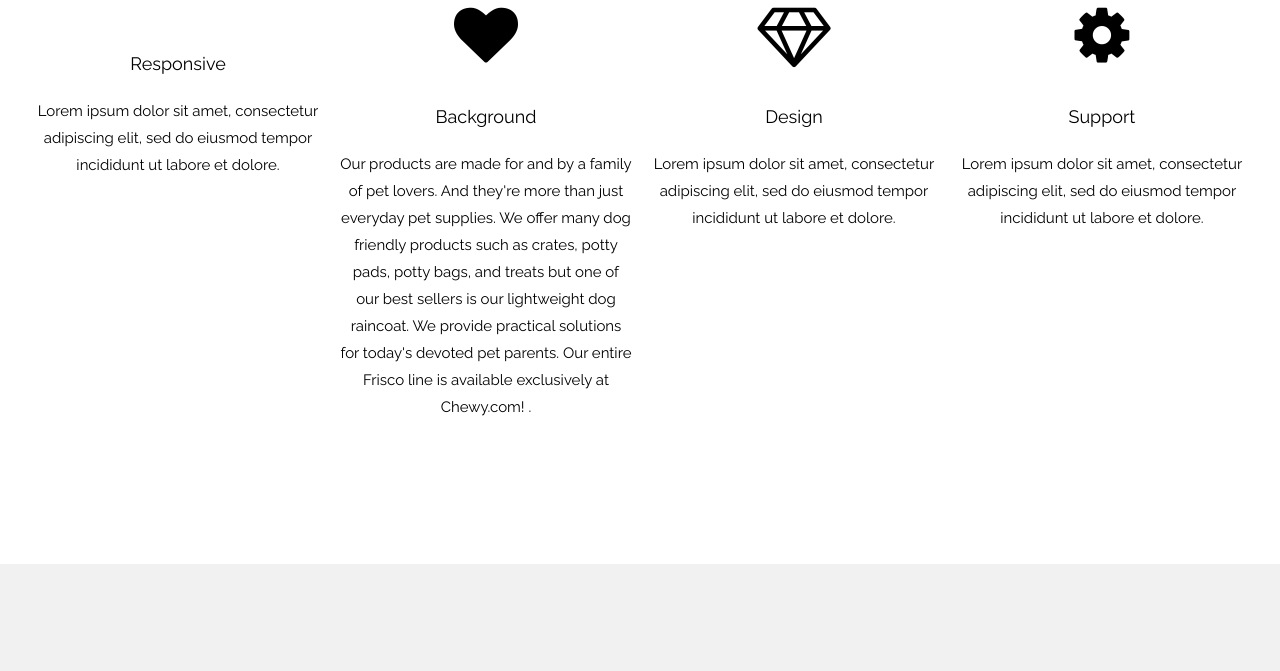
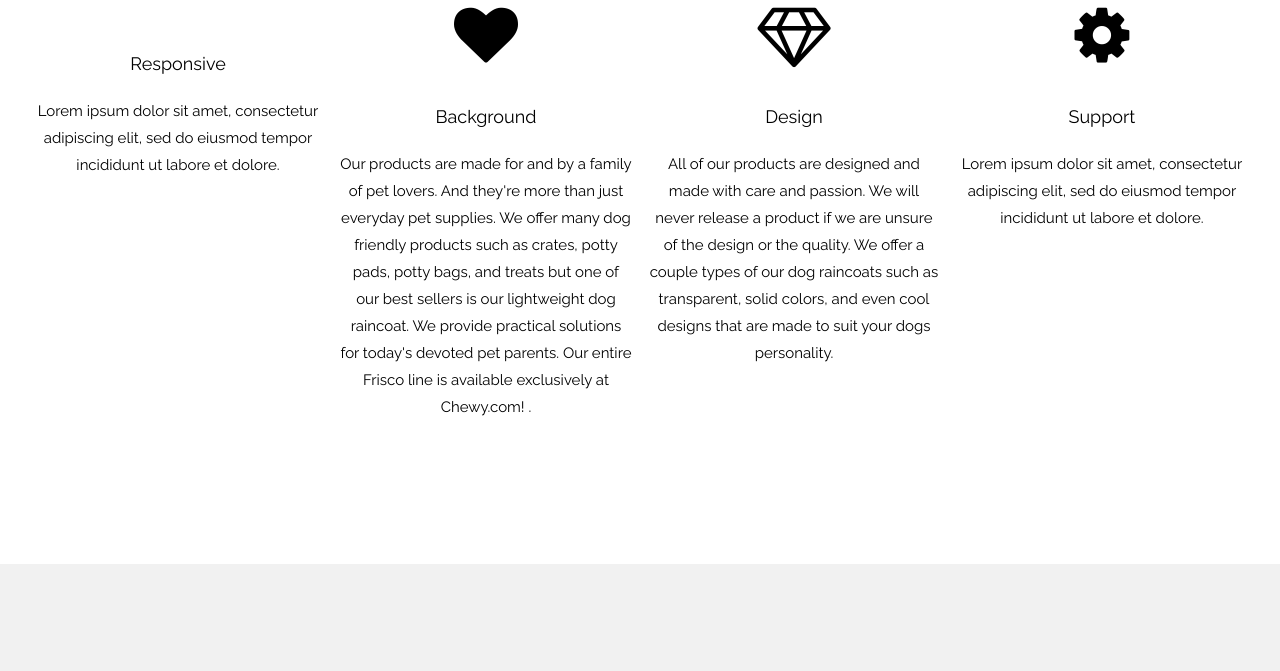
Before and after one commit to ava-lucas-ava/4-product-Haydar-DeSantis, a plain HTML site: page index.html in a window 1280 px wide. Shown: the part 1093-1764 px from the top of the page. Drawn offline with nearby package versions, Linux system fonts and the light colour scheme.

Commit message:
Update index.html

```diff
--- a/index.html
+++ b/index.html
@@ -80,7 +80,7 @@
     <div class="w3-quarter">
       <i class="fa fa-diamond w3-margin-bottom w3-jumbo"></i>
       <p class="w3-large">Design</p>
-      <p>Lorem ipsum dolor sit amet, consectetur adipiscing elit, sed do eiusmod tempor incididunt ut labore et dolore.</p>
+      <p>All of our products are designed and made with care and passion. We will never release a product if we are unsure of the design or the quality. We offer a couple types of our dog raincoats such as transparent, solid colors, and even cool designs that are made to suit your dogs personality. </p>
     </div>
     <div class="w3-quarter">
       <i class="fa fa-cog w3-margin-bottom w3-jumbo"></i>
```
